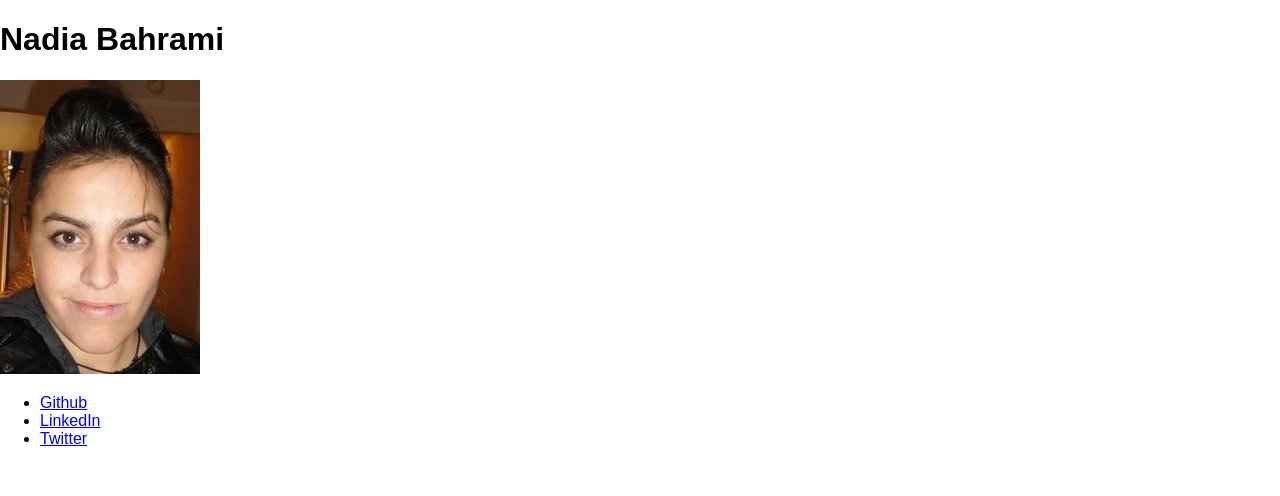
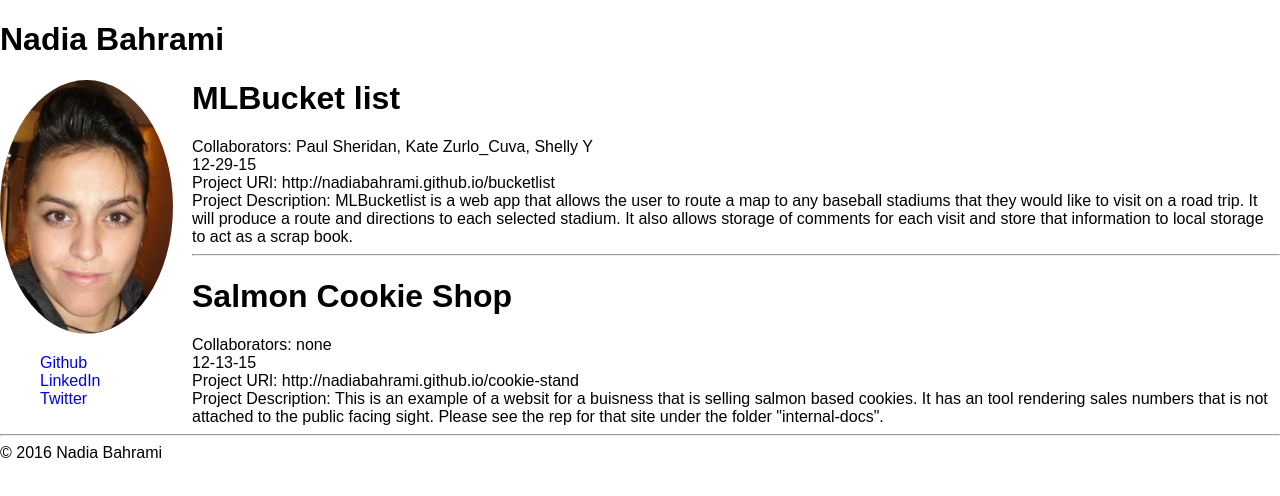
Before and after one commit to nadiabahrami/businessCard, a plain HTML site: page index.html in a window 1280 px wide. Drawn offline with Linux system fonts and the light colour scheme.

Commit message:
The project titles and descriptions are now working

```diff
--- a/index.html
+++ b/index.html
@@ -18,8 +18,21 @@
         <li><a href="https://twitter.com/nadiesel">Twitter</a></li>
       </ul>
     </nav>
-
-
+    <section id="articles">
+      <article class="template" data-category="cat">
+        <header>
+          <h1 id= 'title'></h1>
+          <div class="colab"></div>
+          <div class="date"></div>
+          <div class="url"></div>
+        </header>
+        <section class="description"></section>
+      </article>
+    </section>
+    <footer>
+      &copy; 2016 Nadia Bahrami
+    </footer>
     <script src="vendor/jquery-2.1.4.min.js"></script>
+    <script src ="js/app.js"></script>
   </body>
 </html>
--- a/js/app.js
+++ b/js/app.js
@@ -1,16 +1,53 @@
 var jobs = [
   {
     title: 'MLBucket list',
+    author: 'Nadiaawesome',
     collaborators: 'Paul Sheridan, Kate Zurlo_Cuva, Shelly Y',
     projectURL: 'http://nadiabahrami.github.io/bucketlist',
     releaseDate: '12-29-15',
-    description: 'MLBucketlist is a web app that allows the user to route a mpa to any baseball stadiums that they would like to bisit on a road trip.  It will produce a route and directions to each selected stadium.  It also allows storage of comments for each visit and store that information to local storage to act as a scrap book.'
+    description: 'MLBucketlist is a web app that allows the user to route a map to any baseball stadiums that they would like to visit on a road trip.  It will produce a route and directions to each selected stadium.  It also allows storage of comments for each visit and store that information to local storage to act as a scrap book.'
   },
   {
     title: 'Salmon Cookie Shop ',
+    author: 'Nadia2',
     collaborators: 'none',
     projectURL: 'http://nadiabahrami.github.io/cookie-stand',
     releaseDate: '12-13-15',
     description: 'This is an example of a websit for a buisness that is selling salmon based cookies.   It has an tool rendering sales numbers that is not attached to the public facing sight.   Please see the rep for that site under the folder "internal-docs".'
   }
 ];
+
+var articles = [];
+
+function Article (opts){
+  this.title = opts.title;
+  this.author = opts.author;
+  this.collaborators = opts.collaborators;
+  this.projectURL = opts.projectURL;
+  this.releaseDate = opts.releaseDate;
+  this.description = opts.description;
+};
+
+Article.prototype.toHtml = function() {
+  var $newArticle = $('article.template').clone();
+  $newArticle.find('#title').html(this.title);
+  $newArticle.find('.date').html(this.releaseDate);
+  $newArticle.find('.colab').html('Collaborators: '+this.collaborators);
+  $newArticle.find('.url').html('Project URl: '+this.projectURL);
+  $newArticle.find('.description').html('Project Description: '+this.description);
+
+
+
+
+  $newArticle.append('<hr>');
+  $newArticle.removeClass('template');
+  return $newArticle;
+};
+
+jobs.forEach(function(ele) {
+  articles.push(new Article(ele));
+});
+
+articles.forEach(function(a){
+  $('#articles').append(a.toHtml());
+});
--- a/style/style.css
+++ b/style/style.css
@@ -12,3 +12,16 @@ nav{
   height: 100%;
   /*background-color: blue;*/
 }
+
+ul{
+  list-style: none;
+}
+
+a{
+  text-decoration: none;
+}
+
+img{
+  width:90%;
+  border-radius:50%;
+}
```
